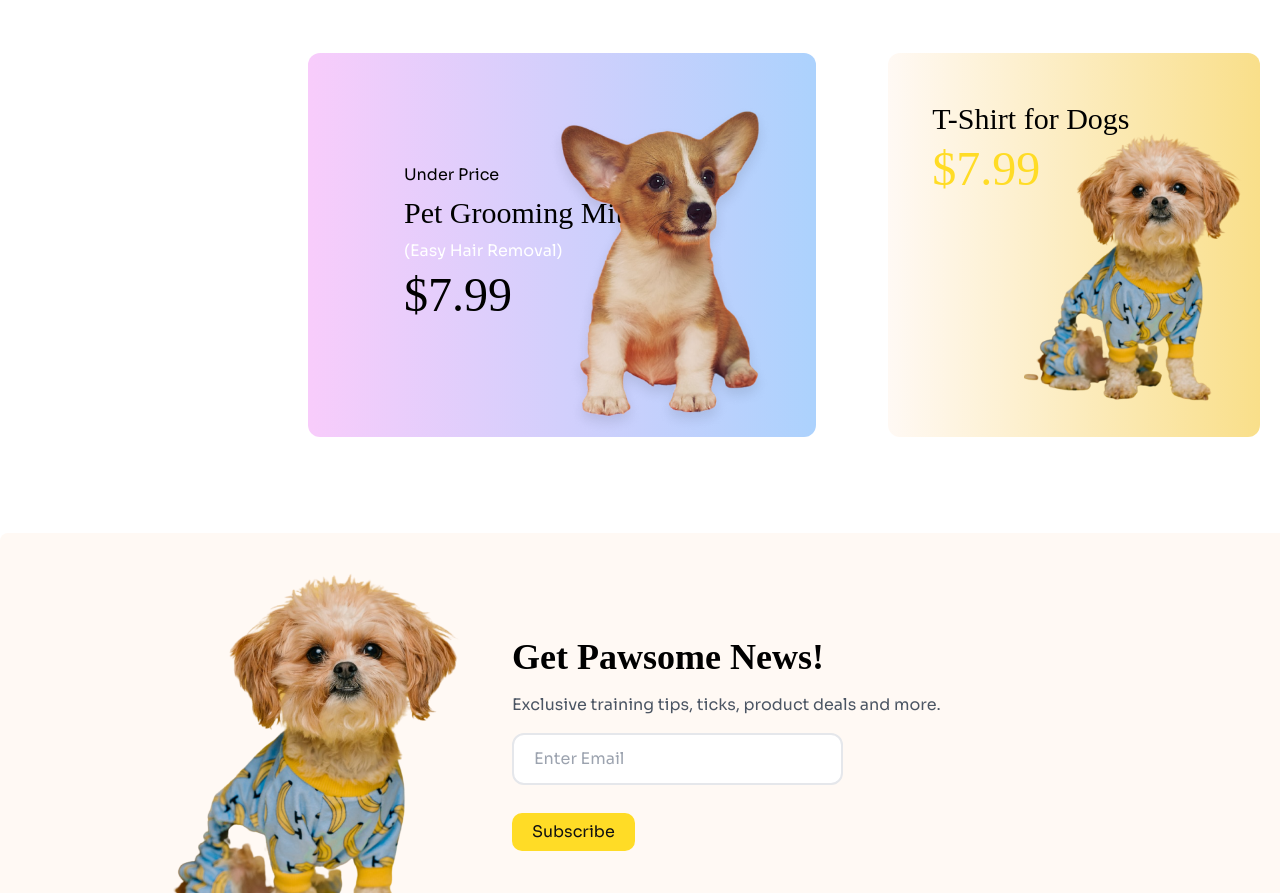
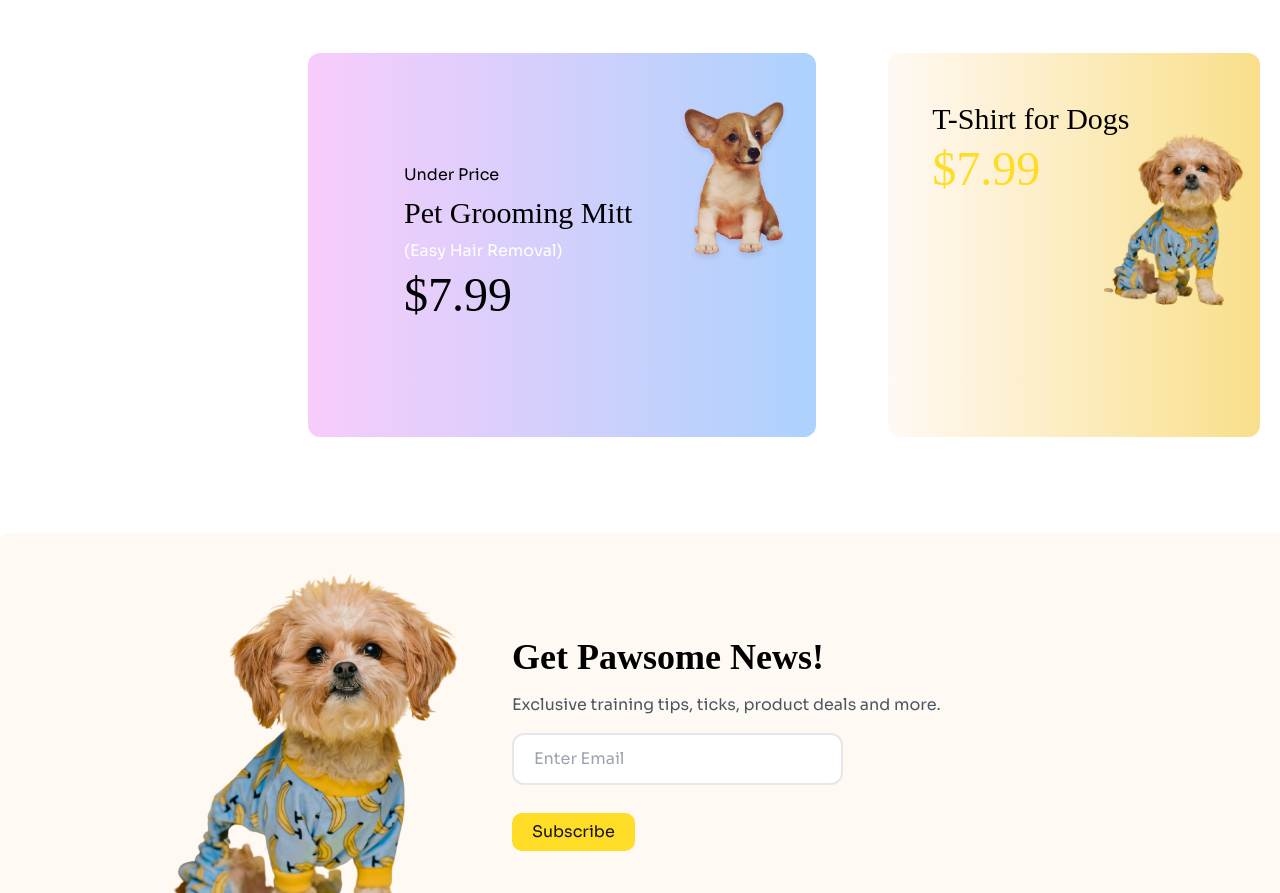
Before and after one commit to asadulsameerbd/b11-a3_living_lab_001, a plain HTML site: page index.html in a window 1280 px wide. Shown: the part 2413-3306 px from the top of the page. Drawn offline with nearby package versions, Linux system fonts and the light colour scheme; a web font is replaced by a local one.

Commit message:
add new edit

```diff
--- a/index.html
+++ b/index.html
@@ -316,7 +316,7 @@
                     </div>
                     <!--image content  -->
                     <div>
-                        <img class="w-72 absolute top-10 right-2" src="image/cute-dog-mid.png" alt="">
+                        <img class="w-36 absolute top-10 right-2" src="image/cute-dog-mid.png" alt="">
                     </div>
                 </div>
                 <!-- box2 -->
@@ -329,7 +329,7 @@
                     </div>
                     <!--image content  -->
                     <div>
-                        <img class="w-56 absolute top-20 right-3" src="image/cute-pet-mid.png" alt="">
+                        <img class="w-36 absolute top-20 right-3" src="image/cute-pet-mid.png" alt="">
                     </div>
                 </div>
             </div>
```
